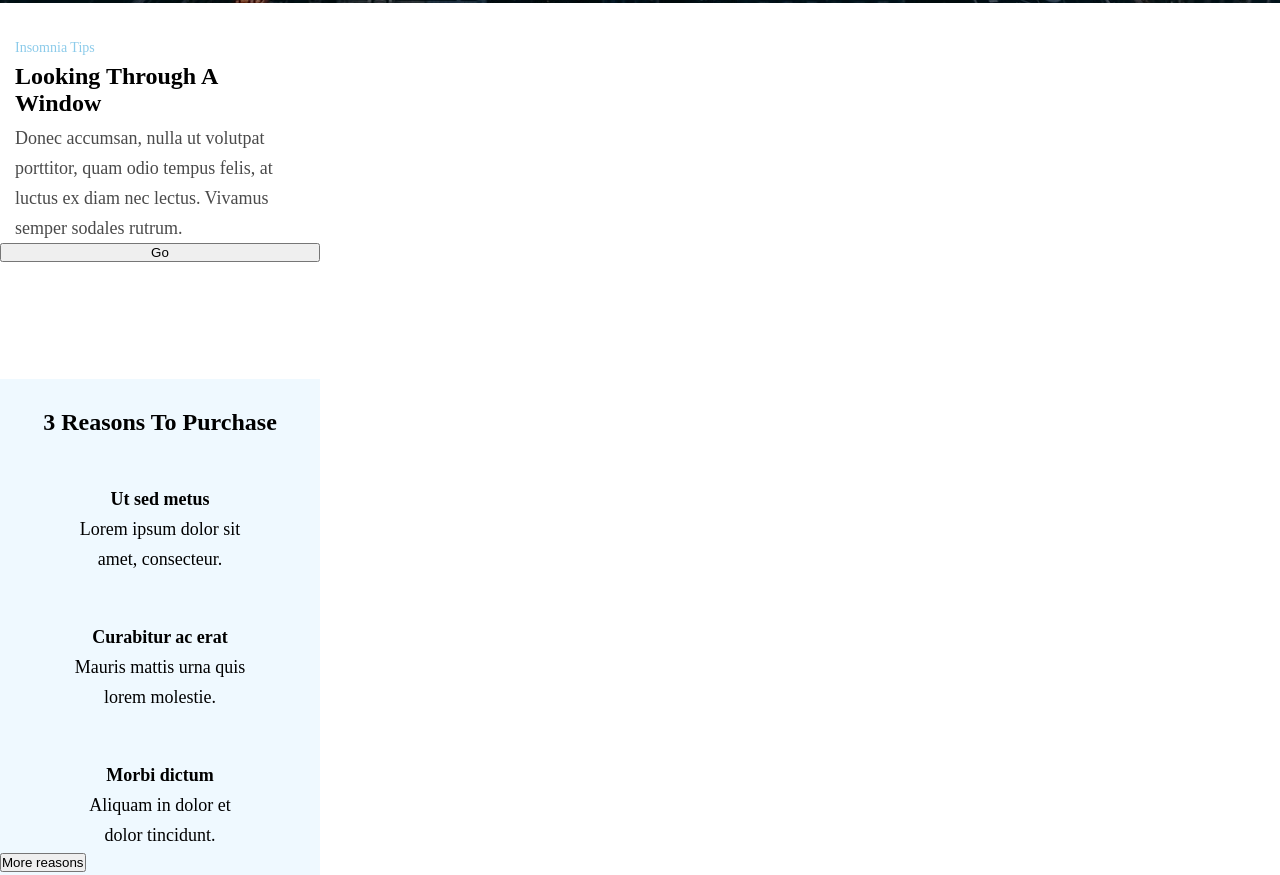
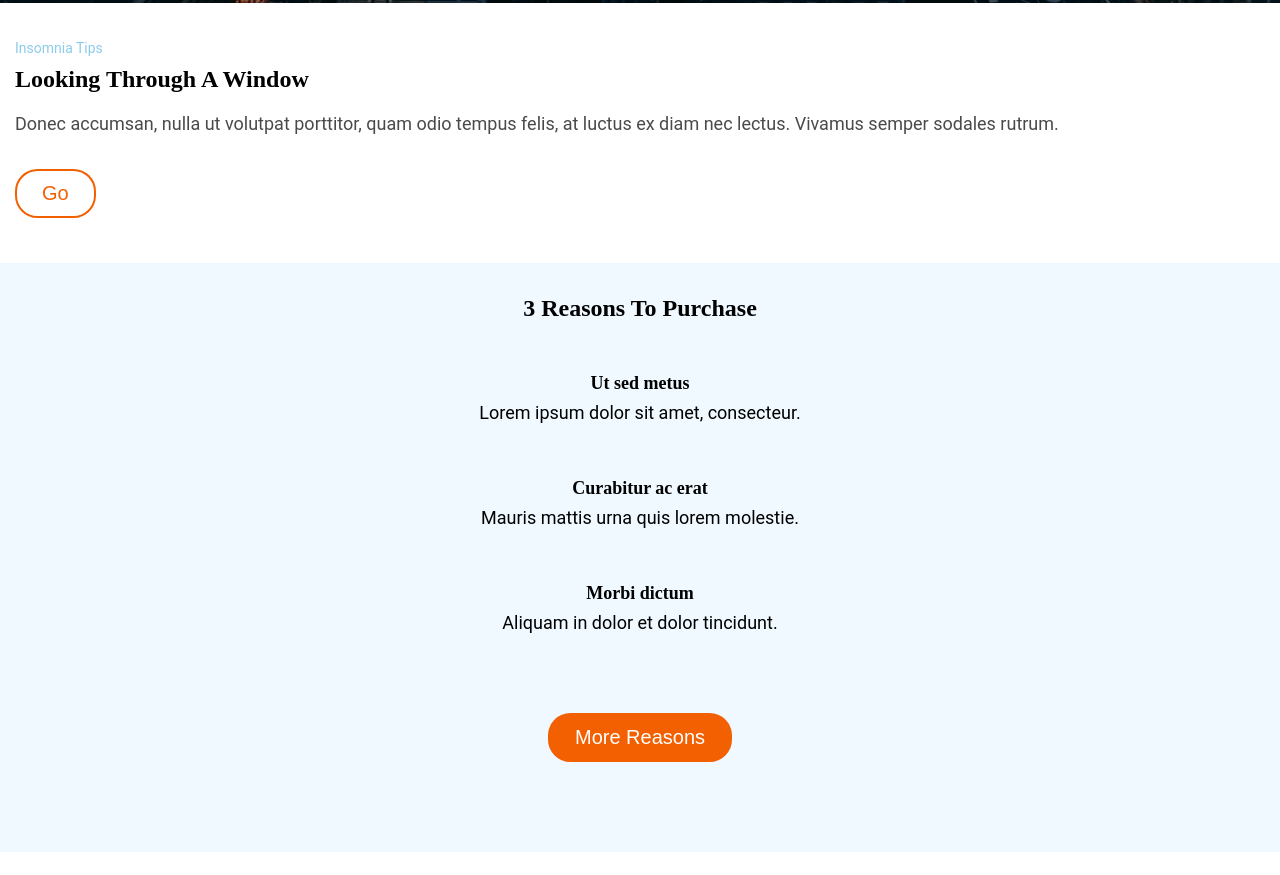
Before and after one commit to SaraOsacar/Anonymous-Proxy, a website: page src/html/index.html in a window 1280 px wide. Shown: the part 797-1672 px from the top of the page. After the commit the page ends 1649 px from the top, so only its background shows below. Drawn offline with nearby package versions, Linux system fonts and the light colour scheme; files that its build step writes are made by us from their sources; files whose address does not match are found by name.

Commit message:
changes-style-and-semantic

```diff
--- a/src/html/partials/main.html
+++ b/src/html/partials/main.html
@@ -1,39 +1,38 @@
-<section class="container1">
-  <p class="phrase">Insomnia Tips</p>
-  <h2 class="title-container1">Looking Through A Window</h2>
-  <p class="paragraph">
+<div class="main">
+
+    <section class="main__container">
+        <div class="main__header">
+            <p class="main__pretitle">Insomnia Tips</p>
+            <h2 class="main__title">Looking Through A Window</h2>
+        </div>
+        <p class="main__paragraph">
             Donec accumsan, nulla ut volutpat porttitor, quam odio tempus felis, at
             luctus ex diam nec lectus. Vivamus semper sodales rutrum.
         </p>
-  <button class="button-go">Go</button>
+        <button class="main__button">Go</button>
     </section>
 
-<section class="container2">
-  <div class="title-container2">3 Reasons To Purchase</div>
-  <article class="list">
-    <ul class="text1">
-      <li>
-        <h3 class="main-phrase">Ut sed metus</h3>
-        <p class="paragraph2">Lorem ipsum dolor sit amet, consecteur.</p>
+    <section class="main__container main__container--blue">
+        <h2 class="main__title">3 Reasons To Purchase</h2>
+        <div>
+            <ul class="main__list">
+                <li class="main__list-text">
+                    <h4 class="main__list-title">Ut sed metus</h4>
+                    <p class="main__list-paragraph">Lorem ipsum dolor sit amet, consecteur.</p>
+                </li>
+                <li class="main__list-text">
+                    <h4 class="main__list-title">Curabitur ac erat</h4>
+                    <p class="main__list-paragraph" >Mauris mattis urna quis lorem molestie.</p>
+                </li>
+                <li class="main__list-text">
+                    <h4 class="main__list-title">Morbi dictum</h4>
+                    <p class="main__list-paragraph" >Aliquam in dolor et dolor tincidunt.</p>
                 </li>
             </ul>
+        </div>
 
-    <ul class="text2">
-      <li>
-        <h3 class="main-phrase">Curabitur ac erat</h3>
-        <p class="paragraph2">Mauris mattis urna quis lorem molestie.</p>
-      </li>
-    </ul>
+        <button class="main__button main__button--orange">More Reasons</button>
 
-    <ul class="text3">
-      <li>
-        <h3 class="main-phrase">Morbi dictum</h3>
-        <p class="paragraph2">Aliquam in dolor et dolor tincidunt.</p>
-      </li>
-    </ul>
 
-    <article class="button">
-      <button class="button-orange">More reasons</button>
-    </article>
-  </article>
     </section>
+</div>
--- a/src/scss/core/_variables.scss
+++ b/src/scss/core/_variables.scss
@@ -1,5 +1,6 @@
 $font-text: 'Roboto', sans-serif;
-$font-title: 'Roboto-Slab', sans-serif;
+$font-title: 'Roboto-Slab';
+$line-height: 30px;
 $white: #ffffff;
 $bright-orange: #f26002;
 $light-blue: #8ccbea;
--- a/src/scss/layout/_main.scss
+++ b/src/scss/layout/_main.scss
@@ -1,81 +1,84 @@
-.container1{
+.main {
+
+    &__container {
+       padding: 30px 15px 45px;
        display: flex;
        flex-direction: column;
- height: 376px;
- width: 320px;
+       align-items: flex-start;
+
+       &--blue {
+        background-color: $ice-blue;
+        align-items: center;
+        padding-bottom: 60px;
+        gap: 45px;
+       }
+    }
+
+
+    &__header {
+        display: flex;
+        flex-direction: column;
+        gap: 1px;
+    }
+
+    &__pretitle {
+        color: $light-blue;
+        font-family: $font-text;
+        line-height: $line-height;
+        font-size: 14px;
+    }
+
+    &__title {
+        font-size: 24px;
+        font-family: $font-title;
+        line-height: $line-height;
+    }
+
+    &__paragraph {
+        font-size: 18px;
+        line-height: 30px;
+        color: $greyish-brown;
+        font-family: $font-text;
+        margin: 15px 0 30px 0;
+    }
+
+    &__button {
+        width: max-content;
+        padding: 0 25px 0 25px;
+        color: $bright-orange;
+        border: solid 2px $bright-orange;
+        background-color: $white;
+        border-radius: 22.5px;
+        line-height: 45px;
+        font-size: 20px;
+
+        &--orange {
+            background-color: $bright-orange;
+            color: $white;
+            margin: 30px;
+        }
+    }
+
+    &__list {
+        display: flex;
+        flex-direction: column;
+        gap: 45px;
+        list-style: none;
+    }
+
+    &__list-text {
+        font-size: 18px;
+        line-height: $line-height;
+        text-align: center;
+    }
+
+    &__list-title {
+        font-family: $font-title;
 
     }
 
-.phrase{
-    color: $light-blue;
-    margin-left: 15px;
-    margin-right: 215px;
-    margin-top: 30px;
-    height: 30px;
-    font-size: 14px;
-    line-height: 2.14;
-    letter-spacing: normal;
-}
-
-.title-container1{
-    color: $black;
-    margin-left: 15px;
-    margin-right: 15px;
-    font-weight: bold;
-    height: 60px;
-    width: 290px;
-}
-
-.paragraph{
-    color: $greyish-brown;
-    margin-left: 15px;
-    margin-right: 15px;
-    height: 120px;
-    font-size: 18px;
-    line-height: 1.67;
-}
-
-.container2{
-    display: flex;
-    flex-direction: column;
-    background-color: $ice-blue;
-    height: 624px;
-    width: 320px;
-}
-
-.title-container2{
-    color: $black;
-    margin-left: 15px;
-    margin-right: 15px;
-    margin-top: 30px;
-    width: 290px;
-    height: 30px;
-    font-weight: bold;
-    text-align: center;
-    font-size: 24px;
-}
-
-.main-phrase{
-    color: $black;
-    font-weight: bold;
-    font-size: 18px;
-    height: 30px;
-    width: 184px;
-    margin-left: 68px;
-    margin-right: 68px;
-    margin-top: 45px;
-    line-height: 1.67;
-    text-align: center;
+    &__list-paragraph {
+        font-family: $font-text;
 
     }
-
-.paragraph2{
-    color: $black;
-    font-size: 18px;
-    width: 180px;
-    height: 63px;
-    line-height: 1.67;
-    margin-left: 70px;
-    margin-right: 70px;
-    text-align: center;
 }
```
Also changed, not shown: 1 other file. Lines whose indentation alone changed are shown as unchanged.
